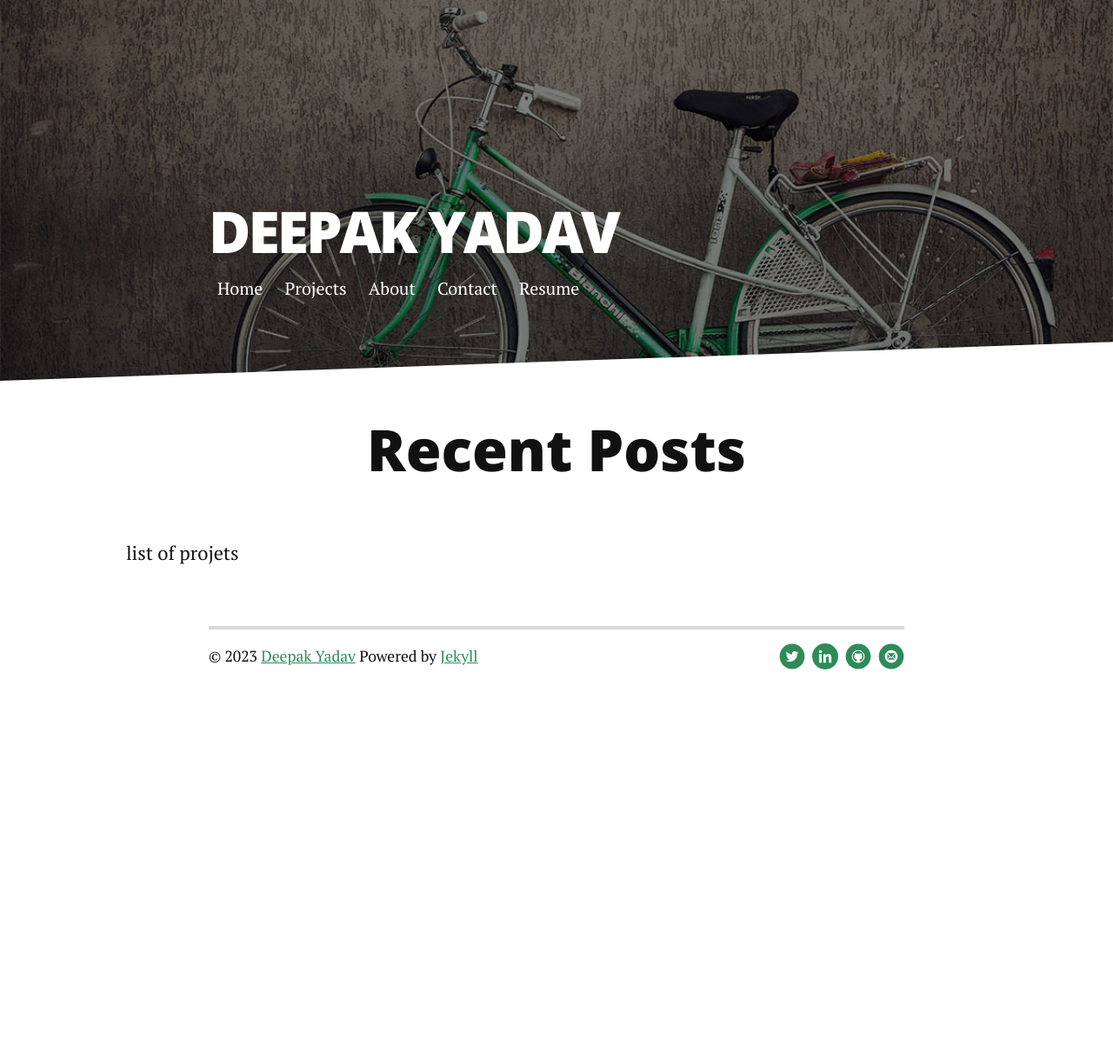
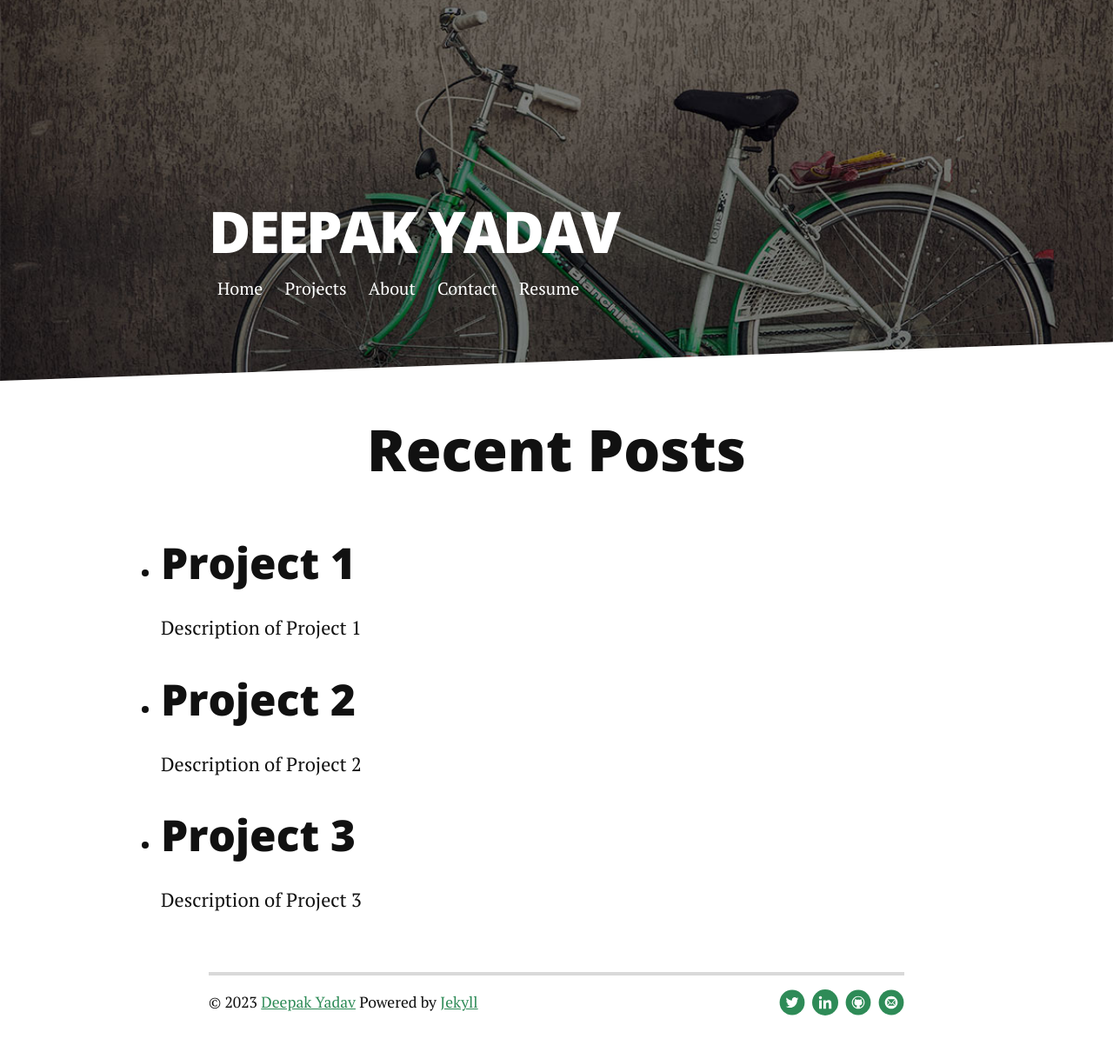
Before and after one commit to deepak7376/deepak7376.github.io, a Jekyll site: the page built from projects.html, in a window 1280 px wide. Shown: the whole page at 87% size. Built offline with Jekyll 4.4.1, drawn with Linux system fonts in a browser that asks for light colours; nearby versions of some CDN libraries; before the commit the page ends 900 px from its top, so only the background shows below that.

Commit message:
added dummy project list

```diff
--- a/projects.html
+++ b/projects.html
@@ -6,7 +6,20 @@ title: Deepak Yadav
 <div class="projets" id="projects">
 	<h1 class="pageTitle">Recent Posts</h1>
 	<div class="posts noList">
-		<p>list of projets</p>
+		<ul>
+			<li>
+				<h2>Project 1</h2>
+				<p>Description of Project 1</p>
+			</li>
+			<li>
+				<h2>Project 2</h2>
+				<p>Description of Project 2</p>
+			</li>
+			<li>
+				<h2>Project 3</h2>
+				<p>Description of Project 3</p>
+			</li>
+		</ul>
 	</div>
 
 </div>
```
